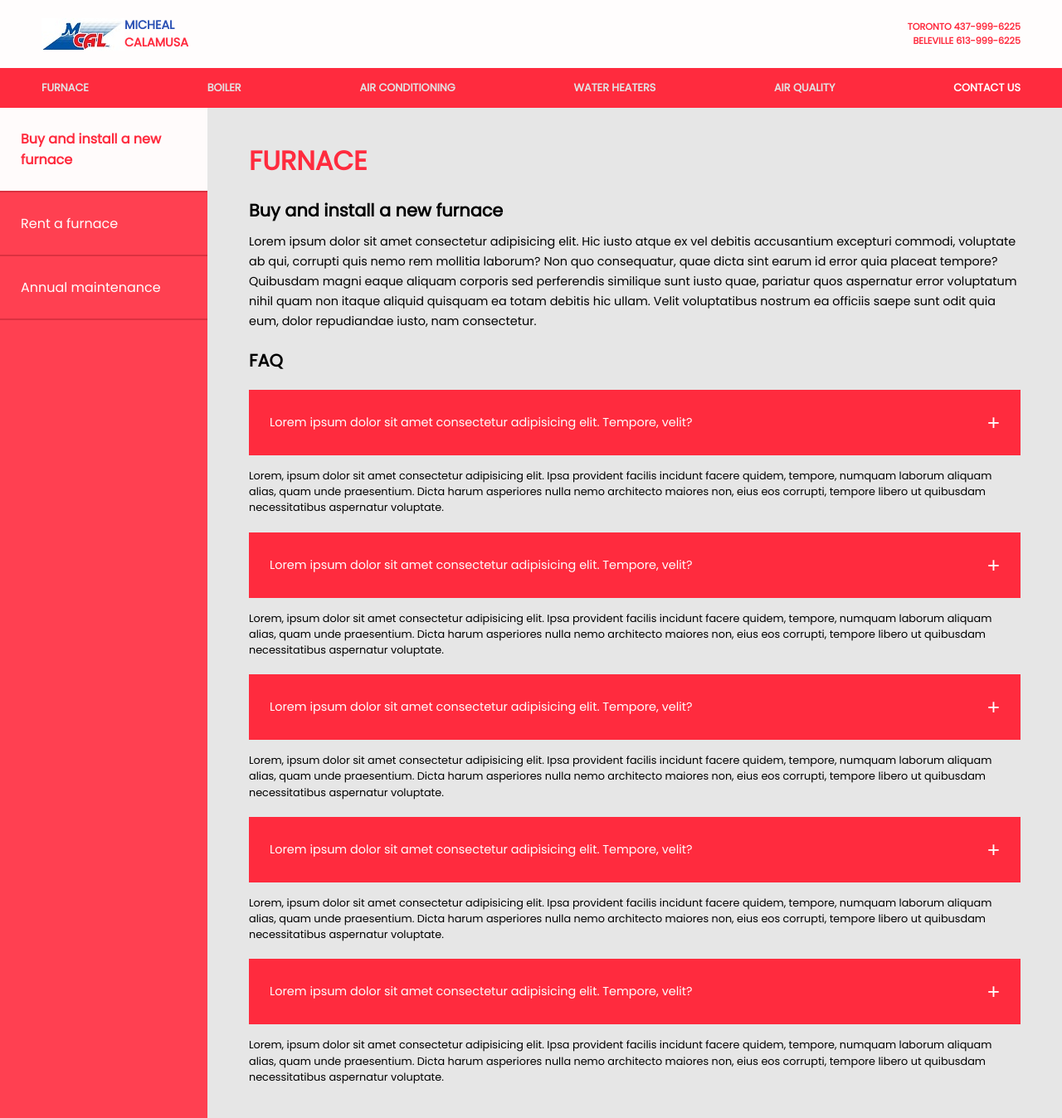
After one commit to AsherJacob/acsite, a PHP site: page /MCAL/furnace.html in a window 1280 px wide. The commit adds this page. Shown: the whole page at 83% size. Run offline with PHP 8.4, Linux system fonts and the light colour scheme; some libraries are stand-ins or nearby versions.

Commit message:
Furnace page

```diff
--- a/MCAL/css/style.css
+++ b/MCAL/css/style.css
@@ -4,9 +4,15 @@
     margin:0;
     padding:0;
     box-sizing: border-box;
+    -webkit-user-select: none;
+    -khtml-user-select: none;
+    -moz-user-select: none;
+    -o-user-select: none;
+    user-select: none;
 }
 
 :root{
+    --light-red-color:#FF4051;
     --red-color: #FF2B3E;
     --white-color: #FFFDFD;
     --blue-color: #2B51B4;
@@ -85,6 +91,7 @@ body::-webkit-scrollbar-thumb {
 
 .menu{
     display:none;
+    outline:none;
 }
 
 .header-phone{
@@ -604,6 +611,95 @@ body::-webkit-scrollbar-thumb {
     cursor: pointer;
 }
 
+/* ====================================== FURNACE SECTION ======================================== */
+
+.furnace-section{
+    margin-top: var(--header-height);
+    display:flex;
+    height:calc(100vh - var(--header-height));
+    overflow:hidden;
+}
+
+.left-navbar-section{
+    min-width: 250px;
+    height:calc(100vh - var(--header-height));
+    background-color: var(--light-red-color);
+}
+
+.left-navbar-item{
+    padding:25px;
+    color:var(--white-color);
+    font-weight:400;
+    border-bottom:2px solid rgb(219, 49, 64);
+}
+
+.left-navbar-item.active{
+    color:var(--red-color);
+    background-color: #FFFBFB;
+    font-weight: bold;
+}
+
+.right-content-section{
+    padding:40px 50px;
+    overflow: auto;
+}
+
+.right-content-header h2{
+    font-size:2rem;
+    color:var(--red-color);
+}
+
+.right-content-body{
+    margin-top:20px;
+}
+
+.buy-header h2{
+    font-size:1.3rem;
+}
+
+.buy-content{
+    margin-top:10px;
+    font-size:0.9rem;
+    line-height:1.5rem;
+}
+
+.faq{
+    margin-top:20px;
+}
+
+.buy-faq-header h2{
+    font-size:1.3rem;
+}
+
+.buy-faq-item{
+    margin-top:20px;
+}
+
+.buy-faq-question{
+    background-color: var(--red-color);
+    color:var(--white-color);
+    font-size:0.9rem;
+    font-weight: 400;
+    padding:25px;
+    display:grid;
+    grid-template-columns: 3fr 1fr;
+    align-items:center;
+}
+
+.buy-faq-question button{
+    background-color: var(--red-color);
+    color:var(--white-color);
+    border:none;
+    font-size:1.6rem;
+    justify-self: flex-end;
+}
+
+.buy-faq-answer{
+    font-size:0.8rem;
+    margin-top:15px;
+    line-height: 1.2rem;
+}
+
 /* ====================================== CONTACT TAB ============================================ */
 .contact-page .contact-section{
     margin-top:var(--header-height);
@@ -710,7 +806,7 @@ body::-webkit-scrollbar-thumb {
         width:75%;
     }
 
-    .residential-section, .commercial-section{
+    .residential-section, .commercial-section,.furnace-section{
         margin-top:var(--header-responsive-height);
     }
 
@@ -722,4 +818,8 @@ body::-webkit-scrollbar-thumb {
         margin-top:var(--header-responsive-height);
     }
 
+    .left-navbar-section{
+        display:none;
+    }
+
 }
--- /dev/null
+++ b/MCAL/furnace.html
@@ -0,0 +1,163 @@
+<!DOCTYPE html>
+<html lang="en">
+<head>
+    <meta charset="UTF-8">
+    <meta name="viewport" content="width=device-width, initial-scale=1.0">
+    <link href="https://fonts.googleapis.com/icon?family=Material+Icons" rel="stylesheet">
+    <link rel="stylesheet" href="https://stackpath.bootstrapcdn.com/font-awesome/4.7.0/css/font-awesome.min.css">
+    <link rel="stylesheet" href="css/style.css">
+    <script src="https://kit.fontawesome.com/f8dcdb75b7.js" crossorigin="anonymous"></script>
+    <title>MCAL | Residential</title>
+</head>
+<body>
+    <div class="container">
+        <header id="header-section" class="header">
+            <!-- BANNER -->
+            <div class="header-top">
+                <!-- LOGO -->
+                <div class="brand">
+                    <img src="img/logo.jpeg" alt="" class="logo">
+                    <h3 class="logo-text"><span style="color:#2B51B4">MICHEAL</span> <span style="color:#FF2B3E">CALAMUSA</span></h3>
+                </div>
+
+                <!-- PHONE -->
+                <div class="header-phone">
+                    <h3>TORONTO   437-999-6225</h3>
+                    <h3>BELEVILLE 613-999-6225</h3>
+                </div>
+
+                <!-- MENU ICON -->
+                <span class="material-icons menu open-slide" onclick="openSlideMenu()">menu</span>
+            </div>
+
+            <!-- NAVBAR MENU -->
+            <div class="navbar">
+                <ul class="navbar-items">
+                    <li class="navbar-item">FURNACE</li>
+                    <li class="navbar-item">BOILER</li>
+                    <li class="navbar-item">AIR CONDITIONING</li>
+                    <li class="navbar-item">WATER HEATERS</li>
+                    <li class="navbar-item">AIR QUALITY</li>
+                    <li class="navbar-item"><a href="contact.html">CONTACT US</a></li>
+                </ul>
+            </div>
+        </header>
+
+         <!-- SIDEBAR MENU -->
+        <div id="side-menu" class="side-nav">
+            <span class="btn-close" onclick="closeSlideMenu()">&times;</span>
+            <a href="#">FURNACE</a>
+            <a href="#">BOILER</a>
+            <a href="#">AIR CONDITIONING</a>
+            <a href="#">WATER HEATERS</a>
+            <a href="#">AIR QUALITY</a>
+            <a href="#">CONTACT US</a>
+        </div>
+
+        <!-- FURNACE SECTION -->
+
+        <section class="furnace-section">
+
+            <!-- LEFT NAVBAR SECTION -->
+            <div class="left-navbar-section">
+                <ul class="left-navbar">
+                    <li class="left-navbar-item active">Buy and install a new furnace</li>
+                    <li class="left-navbar-item">Rent a furnace</li>
+                    <li class="left-navbar-item">Annual maintenance</li>
+                </ul>
+            </div>
+
+            <!-- RIGHT CONTENT SECTION -->
+            <div class="right-content-section">
+                <div class="right-content-header">
+                    <h2>FURNACE</h2>
+                </div>
+
+                <div class="right-content-body">
+                    <!-- BUY SECTION -->
+                    <div class="buy-item-body">
+                        <div class="buy-header">
+                            <h2>Buy and install a new furnace</h2>
+                        </div>
+
+                        <div class="buy-content">
+                            <p>Lorem ipsum dolor sit amet consectetur adipisicing elit. Hic iusto atque ex vel debitis accusantium excepturi commodi, voluptate ab qui, corrupti quis nemo rem mollitia laborum? Non quo consequatur, quae dicta sint earum id error quia placeat tempore? Quibusdam magni eaque aliquam corporis sed perferendis similique sunt iusto quae, pariatur quos aspernatur error voluptatum nihil quam non itaque aliquid quisquam ea totam debitis hic ullam. Velit voluptatibus nostrum ea officiis saepe sunt odit quia eum, dolor repudiandae iusto, nam consectetur.</p>
+                        </div>
+
+                        <div class="buy-faq faq">
+                            <div class="buy-faq-header">
+                                <h2>FAQ</h2>
+                            </div>
+
+                            <div class="buy-faq-content">
+                                <div class="buy-faq-item">
+                                    <div class="buy-faq-question">
+                                        <p class="question">Lorem ipsum dolor sit amet consectetur adipisicing elit. Tempore, velit?</p>
+                                        <button class="show-answer">+</button>
+                                    </div>
+
+                                    <div class="buy-faq-answer">
+                                        <p>Lorem, ipsum dolor sit amet consectetur adipisicing elit. Ipsa provident facilis incidunt facere quidem, tempore, numquam laborum aliquam alias, quam unde praesentium. Dicta harum asperiores nulla nemo architecto maiores non, eius eos corrupti, tempore libero ut quibusdam necessitatibus aspernatur voluptate.</p>
+                                    </div>
+                                </div>
+                                <div class="buy-faq-item">
+                                    <div class="buy-faq-question">
+                                        <p class="question">Lorem ipsum dolor sit amet consectetur adipisicing elit. Tempore, velit?</p>
+                                        <button class="show-answer">+</button>
+                                    </div>
+
+                                    <div class="buy-faq-answer">
+                                        <p>Lorem, ipsum dolor sit amet consectetur adipisicing elit. Ipsa provident facilis incidunt facere quidem, tempore, numquam laborum aliquam alias, quam unde praesentium. Dicta harum asperiores nulla nemo architecto maiores non, eius eos corrupti, tempore libero ut quibusdam necessitatibus aspernatur voluptate.</p>
+                                    </div>
+                                </div>
+                                <div class="buy-faq-item">
+                                    <div class="buy-faq-question">
+                                        <p class="question">Lorem ipsum dolor sit amet consectetur adipisicing elit. Tempore, velit?</p>
+                                        <button class="show-answer">+</button>
+                                    </div>
+
+                                    <div class="buy-faq-answer">
+                                        <p>Lorem, ipsum dolor sit amet consectetur adipisicing elit. Ipsa provident facilis incidunt facere quidem, tempore, numquam laborum aliquam alias, quam unde praesentium. Dicta harum asperiores nulla nemo architecto maiores non, eius eos corrupti, tempore libero ut quibusdam necessitatibus aspernatur voluptate.</p>
+                                    </div>
+                                </div>
+                                <div class="buy-faq-item">
+                                    <div class="buy-faq-question">
+                                        <p class="question">Lorem ipsum dolor sit amet consectetur adipisicing elit. Tempore, velit?</p>
+                                        <button class="show-answer">+</button>
+                                    </div>
+
+                                    <div class="buy-faq-answer">
+                                        <p>Lorem, ipsum dolor sit amet consectetur adipisicing elit. Ipsa provident facilis incidunt facere quidem, tempore, numquam laborum aliquam alias, quam unde praesentium. Dicta harum asperiores nulla nemo architecto maiores non, eius eos corrupti, tempore libero ut quibusdam necessitatibus aspernatur voluptate.</p>
+                                    </div>
+                                </div>
+                                <div class="buy-faq-item">
+                                    <div class="buy-faq-question">
+                                        <p class="question">Lorem ipsum dolor sit amet consectetur adipisicing elit. Tempore, velit?</p>
+                                        <button class="show-answer">+</button>
+                                    </div>
+
+                                    <div class="buy-faq-answer">
+                                        <p>Lorem, ipsum dolor sit amet consectetur adipisicing elit. Ipsa provident facilis incidunt facere quidem, tempore, numquam laborum aliquam alias, quam unde praesentium. Dicta harum asperiores nulla nemo architecto maiores non, eius eos corrupti, tempore libero ut quibusdam necessitatibus aspernatur voluptate.</p>
+                                    </div>
+                                </div>
+
+                            </div>
+                        </div>
+                    </div>
+                </div>
+            </div>
+        </section>
+    <!-- EXTERNAL JAVASCRIPT -->
+    <script src="js/main.js"></script>
+
+    <!-- SIDEBAR MENU JAVASCRIPT -->
+    <script>
+        function openSlideMenu(){
+            document.getElementById('side-menu').style.marginLeft='0px';
+        }
+        function closeSlideMenu(){
+            document.getElementById('side-menu').style.marginLeft='-250px';
+        }
+    </script>
+</body>
+</html>
--- a/MCAL/residential.html
+++ b/MCAL/residential.html
@@ -33,7 +33,7 @@
             <!-- NAVBAR MENU -->
             <div class="navbar">
                 <ul class="navbar-items">
-                    <li class="navbar-item">FURNACE</li>
+                    <li class="navbar-item"><a href="furnace.html">FURNACE</a></li>
                     <li class="navbar-item">BOILER</li>
                     <li class="navbar-item">AIR CONDITIONING</li>
                     <li class="navbar-item">WATER HEATERS</li>
```
